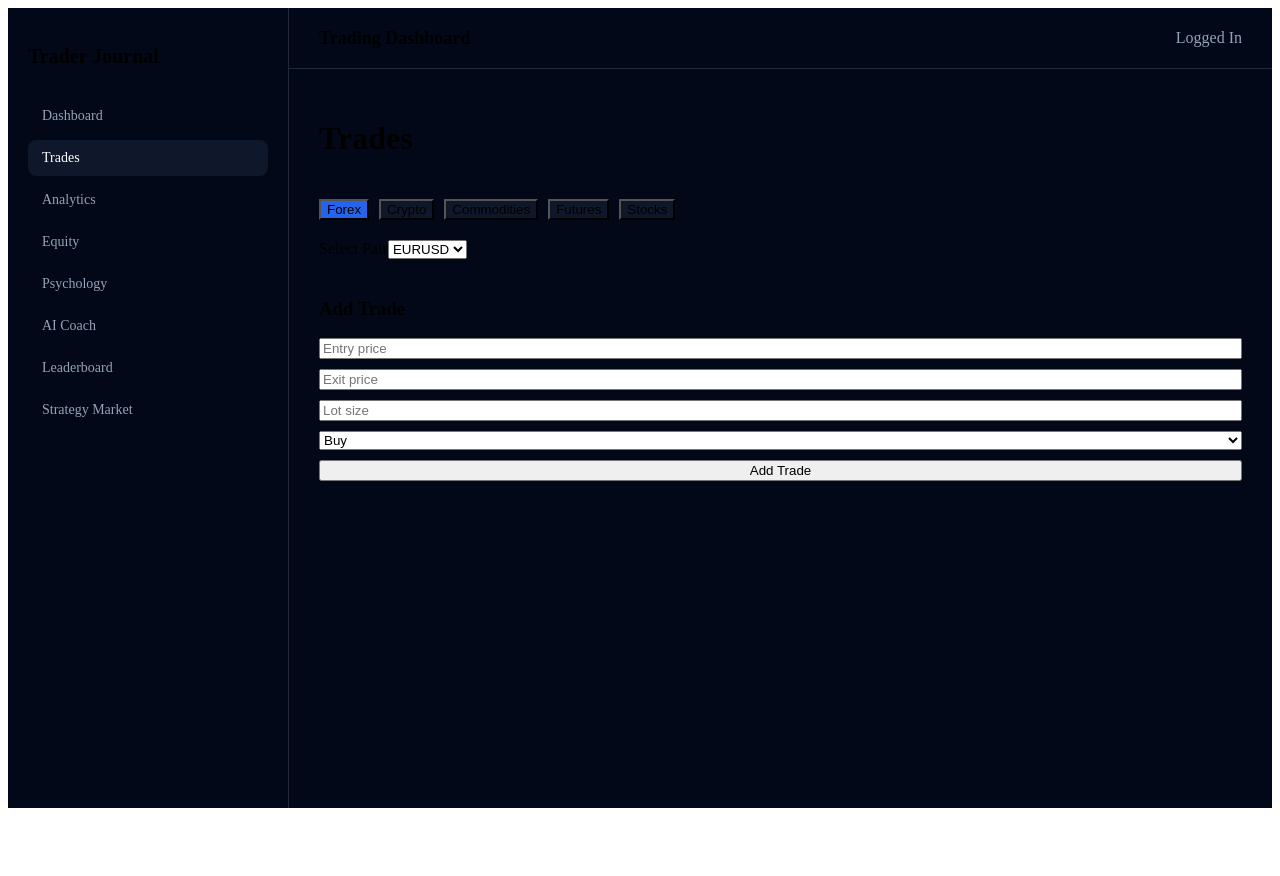
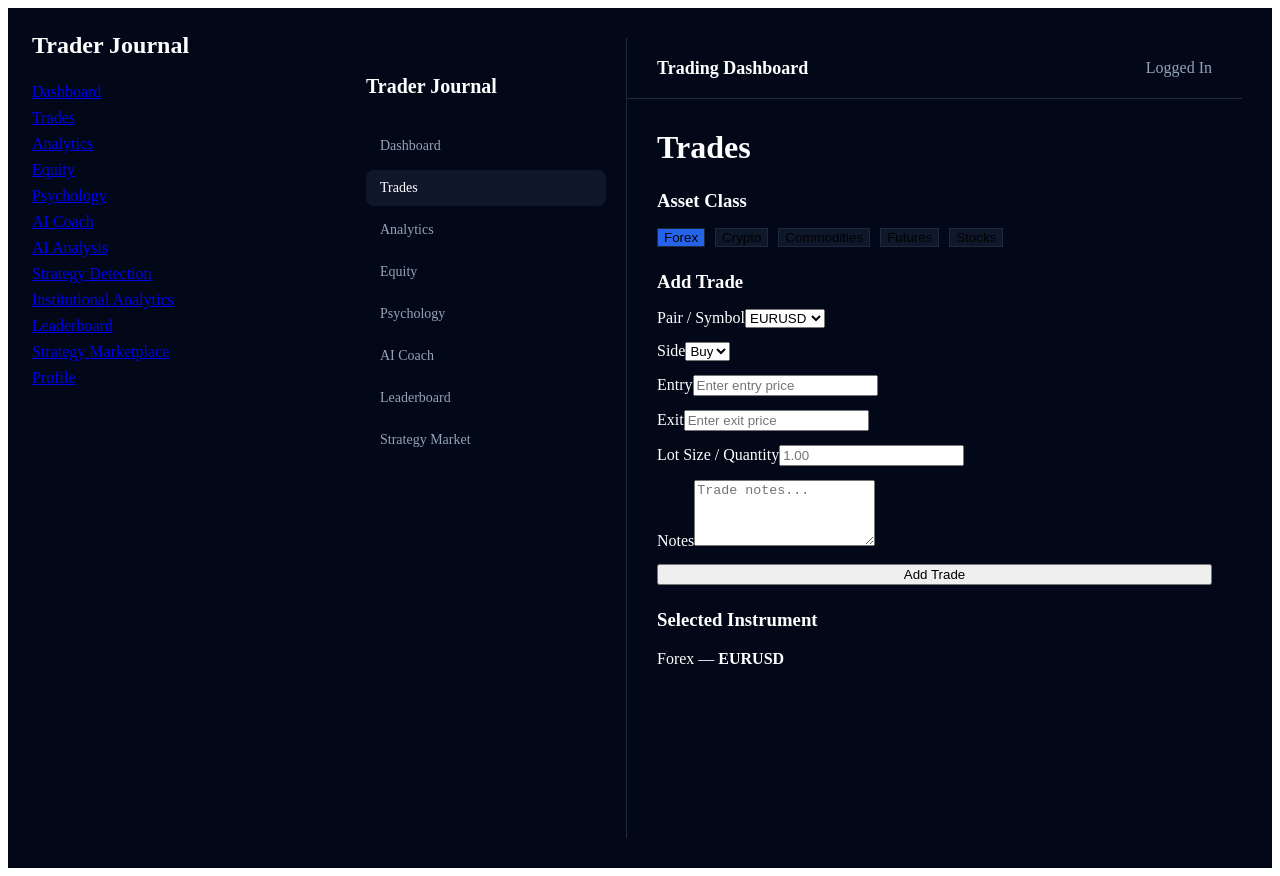
Before and after one commit to thomasehadley18-source/trader-journal, a Next.js app: page /dashboard/trades in a window 1280 px wide. Before the commit the page ends 816 px from the top, so only its background shows below. Built offline with nearby package versions, Linux system fonts and the light colour scheme.

Commit message:
fix readability and expand asset dropdowns

```diff
--- a/app/dashboard/trades/page.tsx
+++ b/app/dashboard/trades/page.tsx
@@ -1,95 +1,112 @@
 "use client"
 
-import { useState } from "react"
-
+import { useMemo, useState } from "react"
 import {
   forexPairs,
   cryptoPairs,
-commodities,
-futures,
-stocks
+  commoditiesPairs,
+  futuresPairs,
+  stocksPairs,
 } from "@/lib/asset-lists"
 
-export default function TradesPage(){
+export default function TradesPage() {
+  const [assetClass, setAssetClass] = useState("Forex")
+  const [pair, setPair] = useState(forexPairs[0])
 
-const [tab,setTab] = useState("Forex")
+  const options = useMemo(() => {
+    if (assetClass === "Forex") return forexPairs
+    if (assetClass === "Crypto") return cryptoPairs
+    if (assetClass === "Commodities") return commoditiesPairs
+    if (assetClass === "Futures") return futuresPairs
+    return stocksPairs
+  }, [assetClass])
 
-let pairs:any = forexPairs
+  function changeTab(tab: string) {
+    setAssetClass(tab)
 
-if(tab==="Crypto") pairs = cryptoPairs
-if(tab==="Commodities") pairs = commodities
-if(tab==="Futures") pairs = futures
-if(tab==="Stocks") pairs = stocks
+    if (tab === "Forex") setPair(forexPairs[0])
+    if (tab === "Crypto") setPair(cryptoPairs[0])
+    if (tab === "Commodities") setPair(commoditiesPairs[0])
+    if (tab === "Futures") setPair(futuresPairs[0])
+    if (tab === "Stocks") setPair(stocksPairs[0])
+  }
 
-return(
+  return (
+    <div style={{ display: "flex", flexDirection: "column", gap: 24 }}>
+      <h1 style={{ margin: 0, color: "white" }}>Trades</h1>
 
-<div style={{display:"flex",flexDirection:"column",gap:20}}>
+      <div className="card">
+        <h3 style={{ marginTop: 0, marginBottom: 16, color: "white" }}>Asset Class</h3>
 
-<h1>Trades</h1>
-
-{/* asset tabs */}
-
-<div style={{display:"flex",gap:10}}>
-
-{["Forex","Crypto","Commodities","Futures","Stocks"].map(t=>(
+        <div style={{ display: "flex", gap: 10, flexWrap: "wrap" }}>
+          {["Forex", "Crypto", "Commodities", "Futures", "Stocks"].map((tab) => (
             <button
-key={t}
-onClick={()=>setTab(t)}
+              key={tab}
+              onClick={() => changeTab(tab)}
               style={{
-background:tab===t?"#2563eb":"#0f172a"
+                background: assetClass === tab ? "#2563eb" : "#0f172a",
+                border: "1px solid #1e293b",
               }}
             >
-{t}
+              {tab}
             </button>
           ))}
-
+        </div>
       </div>
 
-{/* pair dropdown */}
+      <div className="card" style={{ maxWidth: 700 }}>
+        <h3 style={{ marginTop: 0, marginBottom: 16, color: "white" }}>Add Trade</h3>
+
+        <div style={{ display: "grid", gap: 14 }}>
+          <div>
+            <label className="muted">Pair / Symbol</label>
+            <select value={pair} onChange={(e) => setPair(e.target.value)}>
+              {options.map((symbol) => (
+                <option key={symbol} value={symbol}>
+                  {symbol}
+                </option>
+              ))}
+            </select>
+          </div>
+
+          <div>
+            <label className="muted">Side</label>
+            <select defaultValue="Buy">
+              <option value="Buy">Buy</option>
+              <option value="Sell">Sell</option>
+            </select>
+          </div>
+
+          <div>
+            <label className="muted">Entry</label>
+            <input type="number" placeholder="Enter entry price" />
+          </div>
+
+          <div>
+            <label className="muted">Exit</label>
+            <input type="number" placeholder="Enter exit price" />
+          </div>
+
+          <div>
+            <label className="muted">Lot Size / Quantity</label>
+            <input type="number" placeholder="1.00" />
+          </div>
+
+          <div>
+            <label className="muted">Notes</label>
+            <textarea rows={4} placeholder="Trade notes..." />
+          </div>
+
+          <button>Add Trade</button>
+        </div>
+      </div>
 
       <div className="card">
-
-<label className="muted">
-Select Pair
-</label>
-
-<select>
-
-{pairs.map((p:string)=>(
-<option key={p}>{p}</option>
-))}
-
-</select>
-
+        <h3 style={{ marginTop: 0, color: "white" }}>Selected Instrument</h3>
+        <p style={{ marginBottom: 0 }}>
+          {assetClass} — <strong>{pair}</strong>
+        </p>
       </div>
-
-{/* trade form */}
-
-<div className="card">
-
-<h3>Add Trade</h3>
-
-<div style={{display:"grid",gap:10}}>
-
-<input placeholder="Entry price"/>
-
-<input placeholder="Exit price"/>
-
-<input placeholder="Lot size"/>
-
-<select>
-<option>Buy</option>
-<option>Sell</option>
-</select>
-
-<button>Add Trade</button>
-
     </div>
-
-</div>
-
-</div>
-
   )
-
 }
--- a/app/globals.css
+++ b/app/globals.css
@@ -4,17 +4,94 @@
   padding: 0;
   background: #020817;
   color: #ffffff;
-  font-family: system-ui, -apple-system, Segoe UI, Roboto, sans-serif;
+  font-family: system-ui, -apple-system, BlinkMacSystemFont, "Segoe UI", sans-serif;
 }
 
-/* universal text color fix */
-
 * {
-  color: inherit;
   box-sizing: border-box;
 }
 
-/* cards */
+body,
+div,
+span,
+p,
+h1,
+h2,
+h3,
+h4,
+h5,
+h6,
+label,
+li,
+ul,
+ol,
+td,
+th {
+  color: #ffffff !important;
+}
+
+a {
+  color: #cbd5e1 !important;
+  text-decoration: none;
+}
+
+a:hover {
+  color: #ffffff !important;
+}
+
+input,
+textarea,
+select {
+  width: 100%;
+  background: #0f172a !important;
+  color: #ffffff !important;
+  border: 1px solid #334155 !important;
+  border-radius: 8px;
+  padding: 12px;
+  font-size: 14px;
+  outline: none;
+}
+
+input::placeholder,
+textarea::placeholder {
+  color: #94a3b8 !important;
+}
+
+option {
+  background: #0f172a;
+  color: #ffffff;
+}
+
+button {
+  background: #2563eb;
+  color: #ffffff !important;
+  border: none;
+  border-radius: 8px;
+  padding: 12px 14px;
+  cursor: pointer;
+  font-weight: 600;
+}
+
+button:hover {
+  background: #1d4ed8;
+}
+
+table {
+  width: 100%;
+  border-collapse: collapse;
+}
+
+th,
+td {
+  padding: 10px;
+  border-bottom: 1px solid #1e293b;
+  color: #ffffff !important;
+}
+
+th {
+  color: #94a3b8 !important;
+  text-align: left;
+}
 
 .card {
   background: #0f172a;
@@ -23,70 +100,39 @@
   padding: 20px;
 }
 
-/* grid */
-
 .grid {
   display: grid;
   gap: 20px;
 }
 
 .grid-4 {
+  display: grid;
   grid-template-columns: repeat(4, 1fr);
+  gap: 20px;
 }
 
-/* muted text */
-
 .muted {
-  color: #94a3b8;
+  color: #94a3b8 !important;
 }
 
-/* inputs */
-
-input,
-textarea,
-select {
-  background: #0f172a;
-  border: 1px solid #1e293b;
-  color: #ffffff;
-  padding: 12px;
-  border-radius: 8px;
-  width: 100%;
+.sidebar {
+  background: #020817;
+  border-right: 1px solid #1e293b;
 }
 
-textarea::placeholder,
-input::placeholder {
-  color: #64748b;
+.sidebar a {
+  display: block;
+  padding: 10px 14px;
+  border-radius: 8px;
+  color: #cbd5e1 !important;
 }
 
-/* buttons */
-
-button {
-  background: #2563eb;
-  border: none;
-  color: white;
-  padding: 12px;
-  border-radius: 8px;
-  cursor: pointer;
+.sidebar a:hover {
+  background: #0f172a;
+  color: #ffffff !important;
 }
 
-button:hover {
-  background: #1d4ed8;
+.sidebar .active-link {
+  background: #0f172a;
+  color: #ffffff !important;
 }
-
-/* tables */
-
-table {
-  width: 100%;
-  border-collapse: collapse;
-}
-
-th {
-  text-align: left;
-  color: #94a3b8;
-  padding: 10px;
-}
-
-td {
-  padding: 10px;
-  border-top: 1px solid #1e293b;
-}
--- a/app/layout.tsx
+++ b/app/layout.tsx
@@ -1,16 +1,65 @@
+"use client"
+
+import Link from "next/link"
+import { usePathname } from "next/navigation"
+
 export default function DashboardLayout({
   children,
 }: {
   children: React.ReactNode
 }) {
+  const pathname = usePathname()
+
+  const links = [
+    { href: "/dashboard", label: "Dashboard" },
+    { href: "/dashboard/trades", label: "Trades" },
+    { href: "/dashboard/analytics", label: "Analytics" },
+    { href: "/dashboard/equity", label: "Equity" },
+    { href: "/dashboard/psychology", label: "Psychology" },
+    { href: "/dashboard/ai", label: "AI Coach" },
+    { href: "/dashboard/ai-analysis", label: "AI Analysis" },
+    { href: "/dashboard/strategy-detection", label: "Strategy Detection" },
+    { href: "/dashboard/institutional-analytics", label: "Institutional Analytics" },
+    { href: "/dashboard/leaderboard", label: "Leaderboard" },
+    { href: "/strategy-marketplace", label: "Strategy Marketplace" },
+    { href: "/profile", label: "Profile" },
+  ]
+
   return (
     <div
       style={{
+        display: "flex",
         minHeight: "100vh",
         background: "#020817",
+        color: "white",
       }}
     >
-      {children}
+      <aside
+        className="sidebar"
+        style={{
+          width: 260,
+          padding: 24,
+        }}
+      >
+        <h2 style={{ margin: "0 0 24px 0", color: "white" }}>Trader Journal</h2>
+
+        <nav style={{ display: "grid", gap: 8 }}>
+          {links.map((link) => {
+            const active = pathname === link.href
+            return (
+              <Link
+                key={link.href}
+                href={link.href}
+                className={active ? "active-link" : ""}
+              >
+                {link.label}
+              </Link>
+            )
+          })}
+        </nav>
+      </aside>
+
+      <main style={{ flex: 1, padding: 30 }}>{children}</main>
     </div>
   )
 }
--- a/lib/asset-lists.ts
+++ b/lib/asset-lists.ts
@@ -1,20 +1,46 @@
 export const forexPairs = [
-"EURUSD","GBPUSD","USDJPY","AUDUSD","USDCAD","USDCHF","NZDUSD",
-"EURGBP","EURJPY","GBPJPY","AUDJPY","EURCAD","EURAUD"
+  "EURUSD","GBPUSD","USDJPY","USDCHF","USDCAD","AUDUSD","NZDUSD",
+  "EURGBP","EURJPY","EURCHF","EURCAD","EURAUD","EURNZD",
+  "GBPJPY","GBPCHF","GBPCAD","GBPAUD","GBPNZD",
+  "AUDJPY","AUDCHF","AUDCAD","AUDNZD",
+  "NZDJPY","NZDCHF","NZDCAD",
+  "CADJPY","CADCHF",
+  "CHFJPY",
+  "EURSEK","EURNOK","EURDKK","USDSEK","USDNOK","USDMXN","USDZAR",
+  "USDTRY","USDHKD","USDSGD","USDPLN","USDHUF","USDCNH",
+  "EURPLN","EURHUF","EURTRY","GBPSEK","GBPNOK","AUDSGD","NZDSGD"
 ]
 
 export const cryptoPairs = [
-"BTCUSD","ETHUSD","SOLUSD","BNBUSD","XRPUSD","ADAUSD"
+  "BTCUSD","ETHUSD","SOLUSD","BNBUSD","XRPUSD","ADAUSD","DOGEUSD",
+  "AVAXUSD","DOTUSD","LINKUSD","LTCUSD","BCHUSD","MATICUSD",
+  "ATOMUSD","NEARUSD","APTUSD","OPUSD","ARBUSD","ETCUSD",
+  "FILUSD","ICPUSD","TRXUSD","XLMUSD","UNIUSD","AAVEUSD",
+  "SUIUSD","PEPEUSD","SHIBUSD","TONUSD","INJUSD","RNDRUSD"
 ]
 
-export const commodities = [
-"XAUUSD","XAGUSD","WTI","BRENT","NATGAS"
+export const commoditiesPairs = [
+  "XAUUSD","XAGUSD","XPTUSD","XPDUSD",
+  "WTI","BRENT","NATGAS","GASOLINE","HEATINGOIL",
+  "COPPER","ALUMINUM","NICKEL","ZINC",
+  "WHEAT","CORN","SOYBEAN","COFFEE","SUGAR","COCOA","COTTON"
 ]
 
-export const futures = [
-"ES","NQ","YM","CL","GC","SI"
+export const futuresPairs = [
+  "ES","MES","NQ","MNQ","YM","MYM","RTY","M2K",
+  "CL","MCL","NG","QG","GC","MGC","SI","SIL",
+  "HG","ZC","ZW","ZS","KE","LE","HE",
+  "6E","6B","6J","6A","6C","6N","DX","VX",
+  "ZN","ZF","ZB","UB"
 ]
 
-export const stocks = [
-"AAPL","MSFT","TSLA","NVDA","AMZN","META","GOOGL"
+export const stocksPairs = [
+  "AAPL","MSFT","NVDA","AMZN","GOOGL","META","TSLA","NFLX","AMD","INTC",
+  "PLTR","COIN","MSTR","SMCI","AVGO","CRM","ORCL","ADBE","QCOM","CSCO",
+  "SHOP","UBER","LYFT","SNOW","ARM","RDDT","MU","IBM","BA","GE",
+  "JPM","BAC","GS","MS","V","MA","PYPL","SQ","AXP","WFC",
+  "XOM","CVX","OXY","SLB","COP",
+  "WMT","COST","TGT","HD","LOW","NKE","SBUX","MCD","DIS",
+  "PFE","JNJ","LLY","MRK","ABBV","UNH","CVS",
+  "SPY","QQQ","IWM","DIA","ARKK","XLF","XLK","XLE","SMH","SOXX"
 ]
```
Lines whose indentation alone changed are shown as unchanged.
